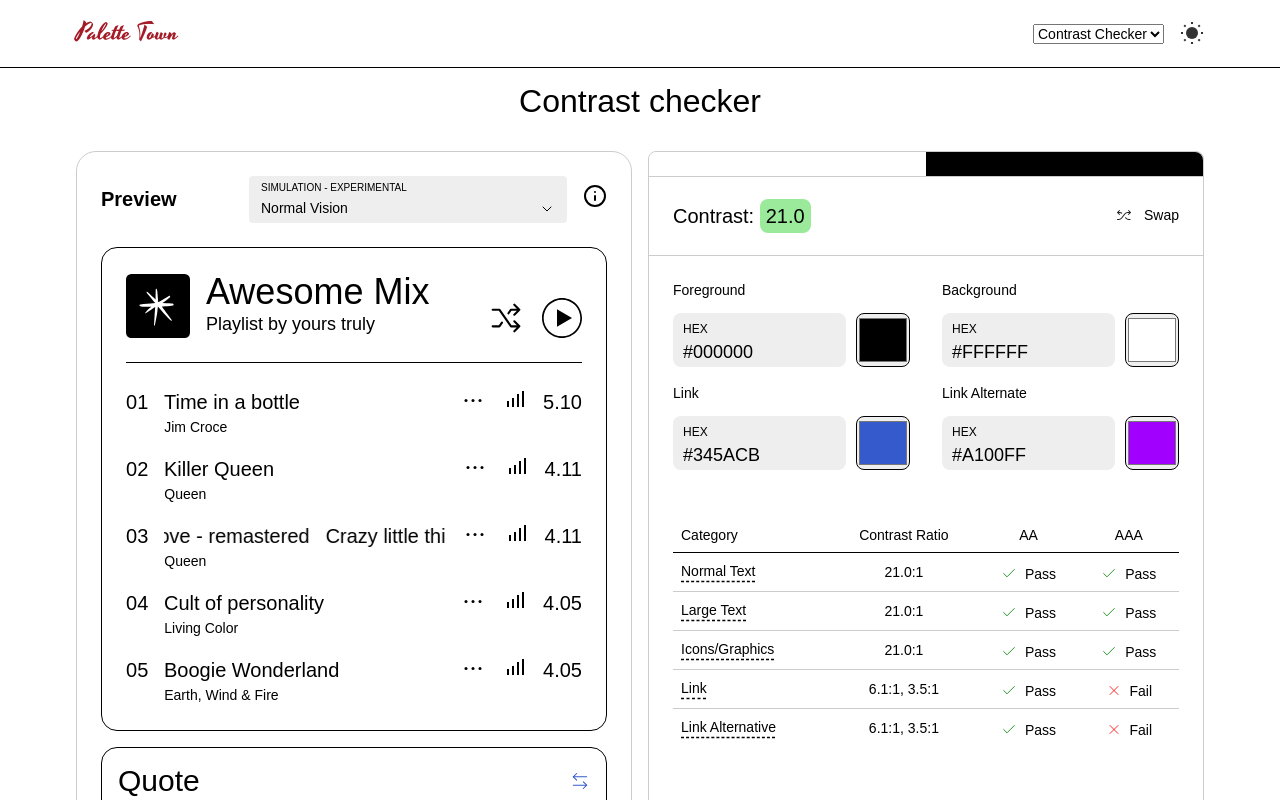
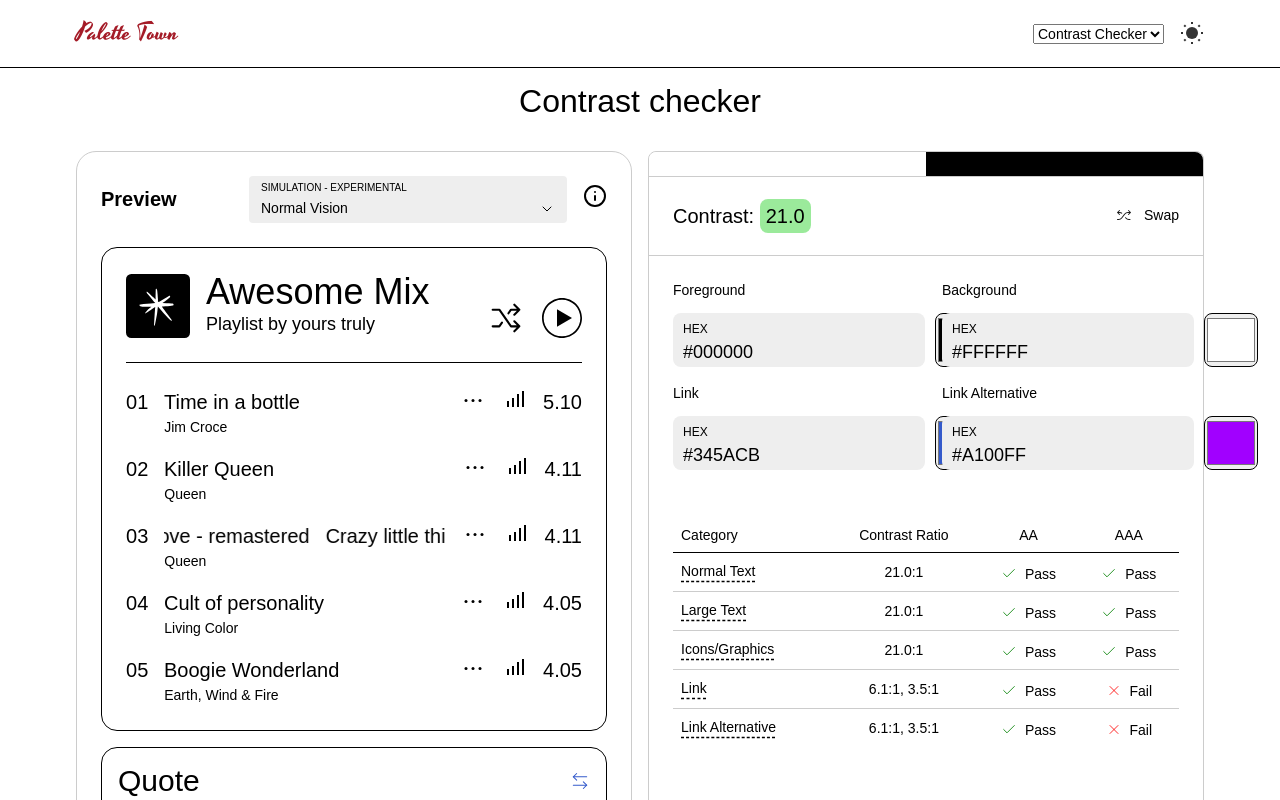
Before and after one commit to nithyarakash-t/palette-town, a React (Vite) app: page /contrastchecker in a window 1280 px wide. Shown: the top 800 px of the page. Built offline with nearby package versions, Linux system fonts and the light colour scheme.

Commit message:
Enhance Controls component with ColorInput for improved color selection; implement hex validation and expand shorthand hex; update styling for better user experience

```diff
--- a/src/components/apps/contrast-checker/controls/Controls.scss
+++ b/src/components/apps/contrast-checker/controls/Controls.scss
@@ -69,6 +69,35 @@
                 width: var(--_size);
                 border-radius: var(--_child-radius);
                 min-width: 0;
+            }
+            > label {
+                > input[type='text'] {
+                    padding: 0;
+                    border: none;
+                    outline: none;
+                    background-color: transparent;
+                    text-transform: uppercase;
+                }
+                &::before {
+                    content: 'HEX';
+                    font-size: 0.75rem;
+                }
+                & {
+                    height: var(--_size);
+                    display: flex;
+                    flex-direction: column;
+                    font-size: 1.125rem;
+                    border-radius: var(--_child-radius);
+                    background-color: light-dark(#eee, #575757);
+                    padding: 0.625rem;
+                    line-height: 1;
+                    gap: 0.5rem;
+                    text-transform: uppercase;
+
+                    &:has(input:focus-visible) {
+                        outline: 1px solid;
+                    }
+                }
             }
             > p {
                 height: var(--_size);
--- a/src/components/apps/contrast-checker/controls/Controls.tsx
+++ b/src/components/apps/contrast-checker/controls/Controls.tsx
@@ -1,6 +1,16 @@
+import { FormEvent, useState } from 'react';
 import { Tooltip } from '../../../uicomponents/tooltip/Tooltip';
 import './Controls.scss';
 
+type Results = {
+    [key:string]: Result
+}
+type Result = {
+    ratio:string,
+    ratio2?:string,
+    AA:boolean,
+    AAA:boolean
+}
 type ControlProps = {
     foreground: string,
     setForeground: React.Dispatch<React.SetStateAction<string>>,
@@ -33,7 +43,7 @@ export function ControlsAndResult({foreground, setForeground, background, setBac
     };
 
     // Function to evaluate contrast against WCAG thresholds
-    const evaluateContrast = (foreground: string, background: string, aa: number = 4.5, aaa: number = 7) => {
+    const evaluateContrast = (foreground: string, background: string, aa: number = 4.5, aaa: number = 7):Result => {
         const colorToBackground = getContrastRatio(foreground, background);
         return {
             ratio: colorToBackground.toFixed(1),
@@ -43,7 +53,7 @@ export function ControlsAndResult({foreground, setForeground, background, setBac
     };
 
     //Function to evaluate link contrasts
-    const evaluateLinkContrast = (link: string, foreground: string, background: string, aa: number = 4.5, aaa: number = 7) => {
+    const evaluateLinkContrast = (link: string, foreground: string, background: string, aa: number = 4.5, aaa: number = 7):Result => {
         const linkToBackground = getContrastRatio(link, background);
         const linkToForeground = getContrastRatio(link, foreground);
         const colorToBackground = getContrastRatio(foreground, background);
@@ -56,7 +66,7 @@ export function ControlsAndResult({foreground, setForeground, background, setBac
     }
 
     // Compute contrast results for various elements
-    const results = {
+    const results:Results = {
         text: evaluateContrast(foreground, background),
         largeText: evaluateContrast(foreground, background, 3, 4.5),
         link: evaluateLinkContrast(link, foreground, background),
@@ -75,28 +85,104 @@ export function ControlsAndResult({foreground, setForeground, background, setBac
                 <button type="button" aria-label="Swap" onClick={handleSwap}>Swap</button>
             </div>
             <div className="cxc-main__setup-body">
-                <fieldset className="cxc-main__setup-field">
-                    <legend>Foreground</legend>
-                    <p>{foreground}</p>
-                    <input type="color" value={foreground} onChange={(e) => setForeground(e.target.value)} />
-                </fieldset>
-                <fieldset className="cxc-main__setup-field">
-                    <legend>Background</legend>
-                    <p>{background}</p>
-                    <input type="color" value={background} onChange={(e) => setBackground(e.target.value)} />
-                </fieldset>
-                <fieldset className="cxc-main__setup-field">
-                    <legend>Link</legend>
-                    <p>{link}</p>
-                    <input type="color" value={link} onChange={(e) => setLink(e.target.value)} />
-                </fieldset>
-                <fieldset className="cxc-main__setup-field">
-                    <legend>Link Alternate</legend>
-                    <p>{linkActive}</p>
-                    <input type="color" value={linkActive} onChange={(e) => setLinkActive(e.target.value)} />
-                </fieldset>
+                <ColorInput
+                    label="Foreground"
+                    value={foreground}
+                    onChange={setForeground}
+                />
+                <ColorInput
+                    label="Background"
+                    value={background}
+                    onChange={setBackground}
+                />
+                <ColorInput
+                    label="Link"
+                    value={link}
+                    onChange={setLink}
+                />
+                <ColorInput
+                    label="Link Alternative"
+                    value={linkActive}
+                    onChange={setLinkActive}
+                />
             </div>
-            <div className="cxc-main__tablewrap">
+            <ResultTable results={results} />
+        </div>
+    )
+}
+
+type ColorInputProps = {
+    value: string;
+    onChange: (value: string) => void;
+    label: string;
+}
+
+function ColorInput({ value, onChange, label }: ColorInputProps) {
+    const [inputValue, setInputValue] = useState(value);
+
+    // Validate hex color
+    const validateHexColor = (value: string): boolean => {
+        return /^#([A-Fa-f0-9]{3}){1,2}$/.test(value);
+    };
+
+    // Handle text input changes
+    const handleColorChange = (value: string) => {
+        setInputValue(value);
+        // Allow empty, #, and partial hex values while typing
+        if (value === '' || value === '#' || value.match(/^#[A-Fa-f0-9]{0,6}$/)) {
+            onChange(value);
+        }
+    };
+
+    // Convert shorthand hex to full hex
+    const expandHexColor = (hex: string): string => {
+        // Remove # if present
+        hex = hex.replace('#', '');
+
+        // If it's already full format, just return with #
+        if (hex.length === 6) return `#${hex}`;
+
+        // If it's shorthand, expand it
+        if (hex.length === 3) {
+            return `#${hex[0]}${hex[0]}${hex[1]}${hex[1]}${hex[2]}${hex[2]}`;
+        }
+
+        return value; // Return current value instead of default black
+    };
+
+    // Handle blur
+    function handleBlur(e:FormEvent) {
+        if (!validateHexColor((e.target as HTMLInputElement).value)) {
+            setInputValue(value); // Reset to passed value
+            onChange(value);
+        }
+    }
+
+    return (
+        <fieldset className="cxc-main__setup-field">
+            <legend>{label}</legend>
+            <label>
+                <input
+                    type="text"
+                    value={inputValue}
+                    onChange={(e) => handleColorChange(e.target.value)}
+                    onBlur={handleBlur}
+                    placeholder="#000000"
+                    maxLength={7}
+                />
+            </label>
+            <input
+                type="color"
+                value={expandHexColor(value)}
+                onChange={(e) => onChange(e.target.value)}
+            />
+        </fieldset>
+    );
+}
+
+function ResultTable({results}:{results:Results}) {
+    return (
+        <div className="cxc-main__tablewrap">
                 <div className="cxc-main__tableresponsive">
                     <table className="cxc-main__table">
                         <caption className="sr-only">Results</caption>
@@ -159,6 +245,5 @@ export function ControlsAndResult({foreground, setForeground, background, setBac
                     </table>
                 </div>
             </div>
-        </div>
     )
 }
```
